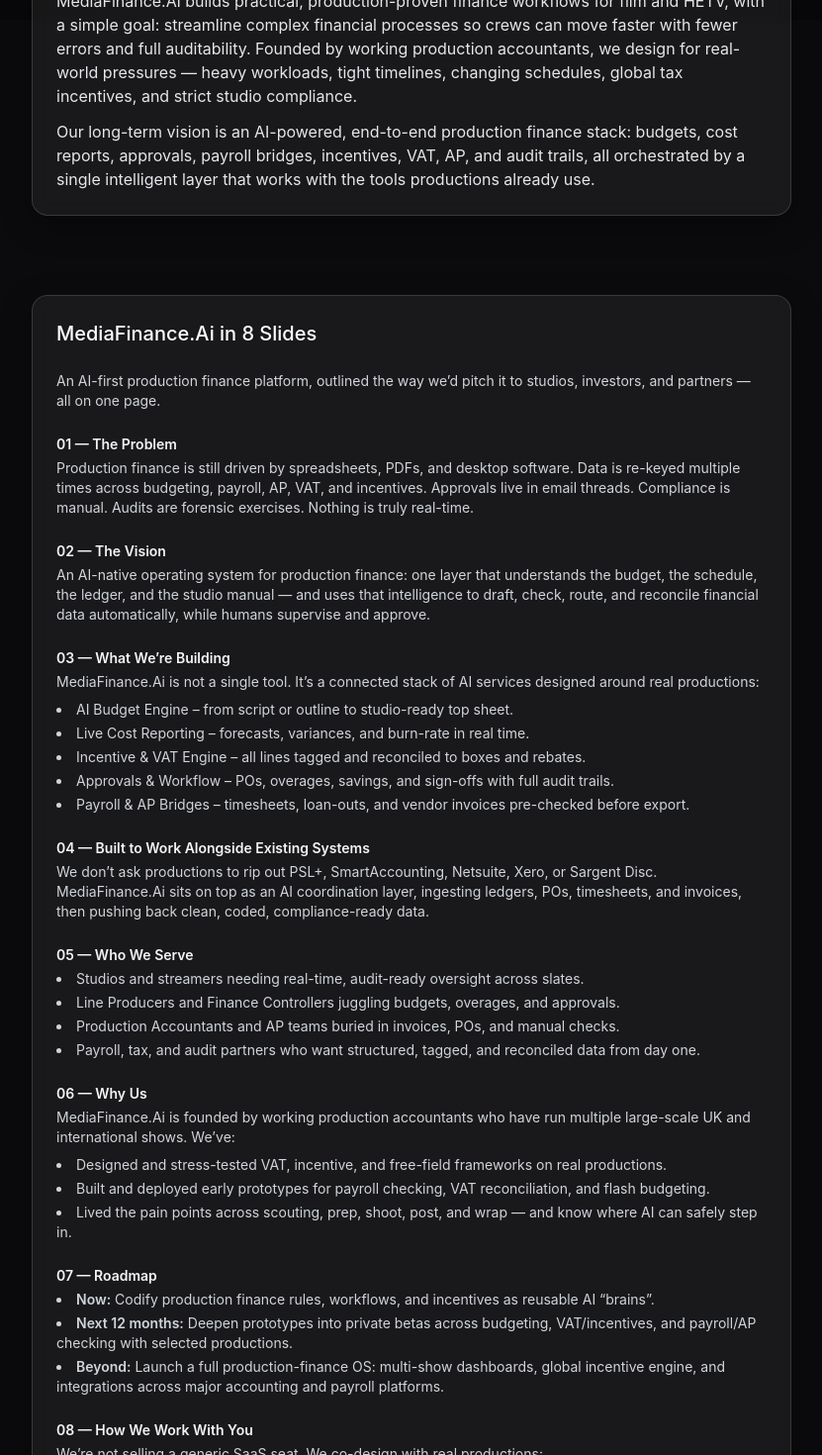
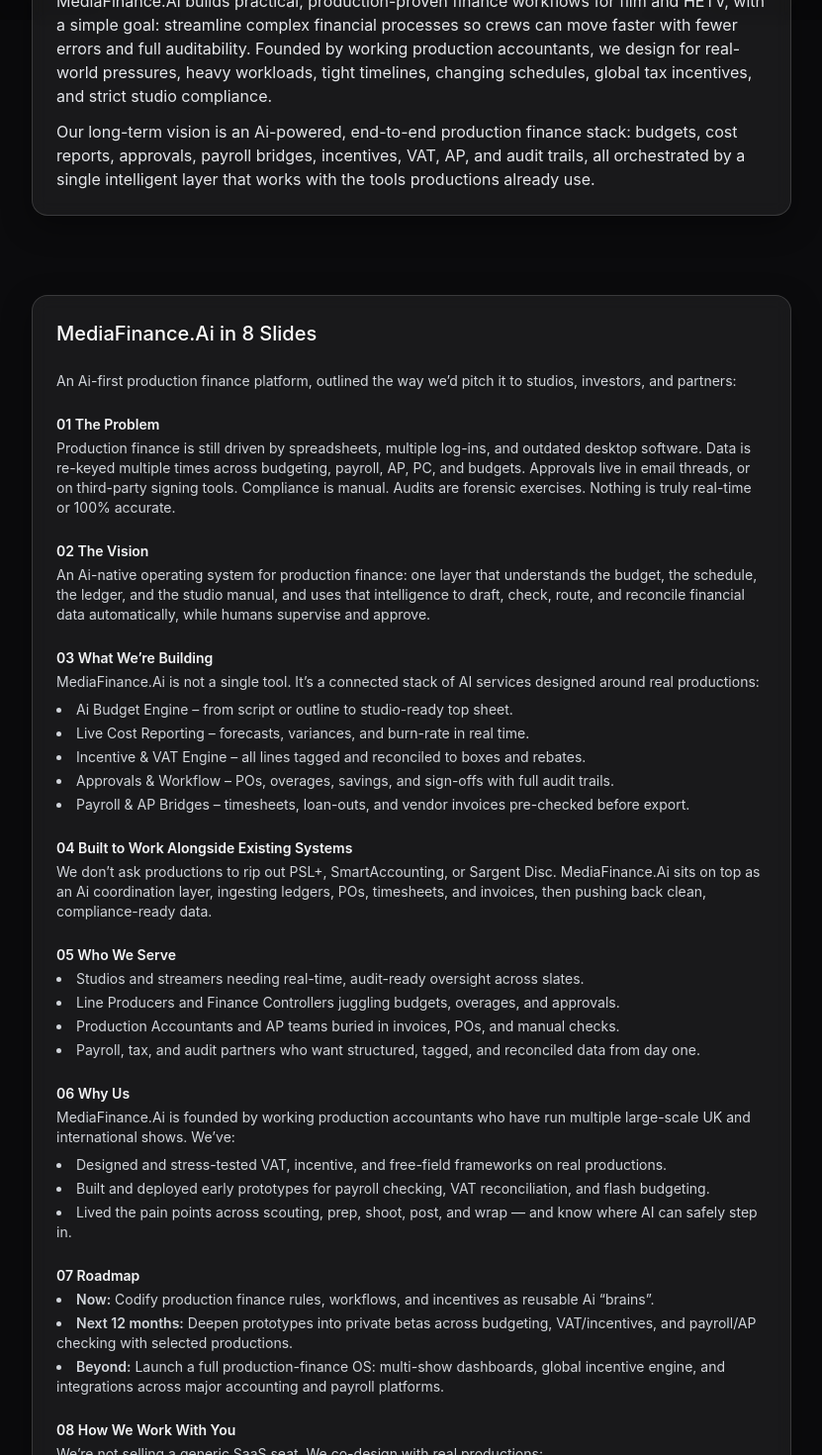
Before and after one commit to Wesls1990/mediafinance.ai, a Next.js app: page / in a window 1280 px wide. Shown: the part 780-2250 px from the top of the page at 99% size, without its empty margins (224-1055 px from the left). Built offline with nearby package versions, Linux system fonts and the light colour scheme.

Commit message:
Update page.tsx

```diff
--- a/app/page.tsx
+++ b/app/page.tsx
@@ -17,7 +17,7 @@
         </div>
 
         <h1 className="text-3xl sm:text-5xl font-semibold tracking-tight drop-shadow leading-tight relative z-10">
-          The AI Operating System for
+          The Ai Operating Suite for
           <br />
           <span
             className="bg-clip-text text-transparent"
@@ -28,7 +28,7 @@
         </h1>
 
         <p className="mt-4 mb-4 text-lg text-gray-300 max-w-3xl mx-auto relative z-10">
-          MediaFinance.Ai is building an end-to-end, AI-native production finance platform for film and HETV — designed to sit
+          MediaFinance.Ai is building an end-to-end, Ai-native production finance platform for film and HETV, designed to sit
           alongside existing accounting systems and quietly automate the work nobody has time for.
         </p>
       </section>
@@ -40,11 +40,11 @@
           <p className="text-gray-200">
             MediaFinance.Ai builds practical, production-proven finance workflows for film and HETV, with a simple goal:
             streamline complex financial processes so crews can move faster with fewer errors and full auditability.
-            Founded by working production accountants, we design for real-world pressures — heavy workloads, tight timelines,
+            Founded by working production accountants, we design for real-world pressures, heavy workloads, tight timelines,
             changing schedules, global tax incentives, and strict studio compliance.
           </p>
           <p className="text-gray-200 mt-3">
-            Our long-term vision is an AI-powered, end-to-end production finance stack: budgets, cost reports, approvals,
+            Our long-term vision is an Ai-powered, end-to-end production finance stack: budgets, cost reports, approvals,
             payroll bridges, incentives, VAT, AP, and audit trails, all orchestrated by a single intelligent layer that
             works with the tools productions already use.
           </p>
@@ -56,37 +56,37 @@
         <div className="card p-6 space-y-6">
           <h2 className="text-xl font-medium text-left">MediaFinance.Ai in 8 Slides</h2>
           <p className="text-sm text-gray-300 text-left">
-            An AI-first production finance platform, outlined the way we’d pitch it to studios, investors, and partners — all on one page.
+            An Ai-first production finance platform, outlined the way we’d pitch it to studios, investors, and partners:
           </p>
 
           {/* 01 Problem */}
           <div>
-            <h3 className="text-sm font-semibold text-gray-100 mb-1">01 — The Problem</h3>
+            <h3 className="text-sm font-semibold text-gray-100 mb-1">01 The Problem</h3>
             <p className="text-gray-300 text-sm">
-              Production finance is still driven by spreadsheets, PDFs, and desktop software. Data is re-keyed multiple times
-              across budgeting, payroll, AP, VAT, and incentives. Approvals live in email threads. Compliance is manual. Audits
-              are forensic exercises. Nothing is truly real-time.
+              Production finance is still driven by spreadsheets, multiple log-ins, and outdated desktop software. Data is re-keyed multiple times
+              across budgeting, payroll, AP, PC, and budgets. Approvals live in email threads, or on third-party signing tools. Compliance is manual. Audits
+              are forensic exercises. Nothing is truly real-time or 100% accurate.
             </p>
           </div>
 
           {/* 02 Vision */}
           <div>
-            <h3 className="text-sm font-semibold text-gray-100 mb-1">02 — The Vision</h3>
+            <h3 className="text-sm font-semibold text-gray-100 mb-1">02 The Vision</h3>
             <p className="text-gray-300 text-sm">
-              An AI-native operating system for production finance: one layer that understands the budget, the schedule, the
-              ledger, and the studio manual — and uses that intelligence to draft, check, route, and reconcile financial data
+              An Ai-native operating system for production finance: one layer that understands the budget, the schedule, the
+              ledger, and the studio manual, and uses that intelligence to draft, check, route, and reconcile financial data
               automatically, while humans supervise and approve.
             </p>
           </div>
 
           {/* 03 Product: OS, not a tool */}
           <div>
-            <h3 className="text-sm font-semibold text-gray-100 mb-1">03 — What We’re Building</h3>
+            <h3 className="text-sm font-semibold text-gray-100 mb-1">03 What We’re Building</h3>
             <p className="text-gray-300 text-sm mb-2">
               MediaFinance.Ai is not a single tool. It’s a connected stack of AI services designed around real productions:
             </p>
             <ul className="list-disc list-inside text-gray-300 text-sm space-y-1">
-              <li>AI Budget Engine – from script or outline to studio-ready top sheet.</li>
+              <li>Ai Budget Engine – from script or outline to studio-ready top sheet.</li>
               <li>Live Cost Reporting – forecasts, variances, and burn-rate in real time.</li>
               <li>Incentive &amp; VAT Engine – all lines tagged and reconciled to boxes and rebates.</li>
               <li>Approvals &amp; Workflow – POs, overages, savings, and sign-offs with full audit trails.</li>
@@ -96,17 +96,17 @@
 
           {/* 04 Works with existing systems */}
           <div>
-            <h3 className="text-sm font-semibold text-gray-100 mb-1">04 — Built to Work Alongside Existing Systems</h3>
+            <h3 className="text-sm font-semibold text-gray-100 mb-1">04 Built to Work Alongside Existing Systems</h3>
             <p className="text-gray-300 text-sm">
-              We don’t ask productions to rip out PSL+, SmartAccounting, Netsuite, Xero, or Sargent Disc. MediaFinance.Ai
-              sits on top as an AI coordination layer, ingesting ledgers, POs, timesheets, and invoices, then pushing back
-              clean, coded, compliance-ready data.
+              We don’t ask productions to rip out PSL+, SmartAccounting, or Sargent Disc. MediaFinance.Ai
+              sits on top as an Ai coordination layer, ingesting ledgers, POs, timesheets, and invoices, then pushing back
+              clean, compliance-ready data.
             </p>
           </div>
 
           {/* 05 Who it's for */}
           <div>
-            <h3 className="text-sm font-semibold text-gray-100 mb-1">05 — Who We Serve</h3>
+            <h3 className="text-sm font-semibold text-gray-100 mb-1">05 Who We Serve</h3>
             <ul className="list-disc list-inside text-gray-300 text-sm space-y-1">
               <li>Studios and streamers needing real-time, audit-ready oversight across slates.</li>
               <li>Line Producers and Finance Controllers juggling budgets, overages, and approvals.</li>
@@ -117,7 +117,7 @@
 
           {/* 06 Why us */}
           <div>
-            <h3 className="text-sm font-semibold text-gray-100 mb-1">06 — Why Us</h3>
+            <h3 className="text-sm font-semibold text-gray-100 mb-1">06 Why Us</h3>
             <p className="text-gray-300 text-sm mb-2">
               MediaFinance.Ai is founded by working production accountants who have run multiple large-scale UK and
               international shows. We’ve:
@@ -131,10 +131,10 @@
 
           {/* 07 Roadmap */}
           <div>
-            <h3 className="text-sm font-semibold text-gray-100 mb-1">07 — Roadmap</h3>
+            <h3 className="text-sm font-semibold text-gray-100 mb-1">07 Roadmap</h3>
             <ul className="list-disc list-inside text-gray-300 text-sm space-y-1">
               <li>
-                <span className="font-semibold">Now:</span> Codify production finance rules, workflows, and incentives as reusable AI “brains”.
+                <span className="font-semibold">Now:</span> Codify production finance rules, workflows, and incentives as reusable Ai “brains”.
               </li>
               <li>
                 <span className="font-semibold">Next 12 months:</span> Deepen prototypes into private betas across budgeting, VAT/incentives,
@@ -149,7 +149,7 @@
 
           {/* 08 How to engage */}
           <div>
-            <h3 className="text-sm font-semibold text-gray-100 mb-1">08 — How We Work With You</h3>
+            <h3 className="text-sm font-semibold text-gray-100 mb-1">08 How We Work With You</h3>
             <p className="text-gray-300 text-sm mb-2">
               We’re not selling a generic SaaS seat. We co-design with real productions:
             </p>
```
